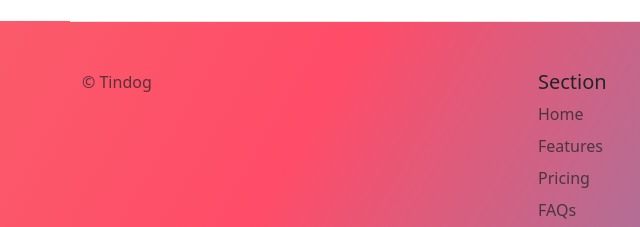
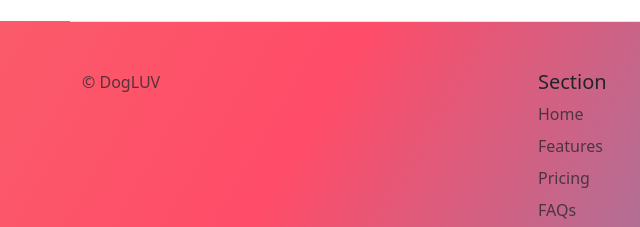
Before and after one commit to ARCoder181105/Project002, a plain HTML site: page index.html in a window 1280 px wide. Shown: the part 2048-2275 px from the top of the page, 0-640 px from the left. Drawn offline with nearby package versions, Linux system fonts and the light colour scheme.

Commit message:
Update index.html

```diff
--- a/index.html
+++ b/index.html
@@ -9,7 +9,7 @@
       integrity="sha384-QWTKZyjpPEjISv5WaRU9OFeRpok6YctnYmDr5pNlyT2bRjXh0JMhjY6hW+ALEwIH"
       crossorigin="anonymous"
     />
-    <title>TinDog</title>
+    <title>DogLUV</title>
     <link rel="stylesheet" href="./css/style.css" />
   </head>
 
@@ -274,7 +274,7 @@
           class="row row-cols-1 row-cols-sm-2 row-cols-md-5 py-5 mt-5 border-top"
         >
           <div class="col mb-3">
-            <p class="text-body-secondary">© Tindog</p>
+            <p class="text-body-secondary">© DogLUV</p>
           </div>
 
           <div class="col mb-3"></div>
```
